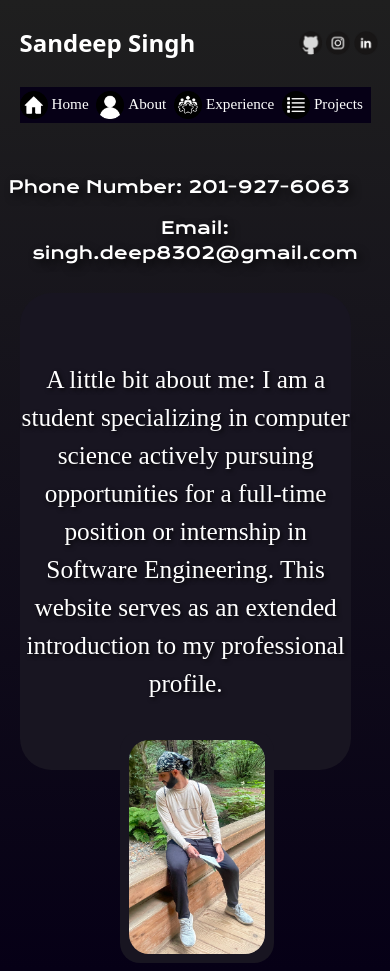
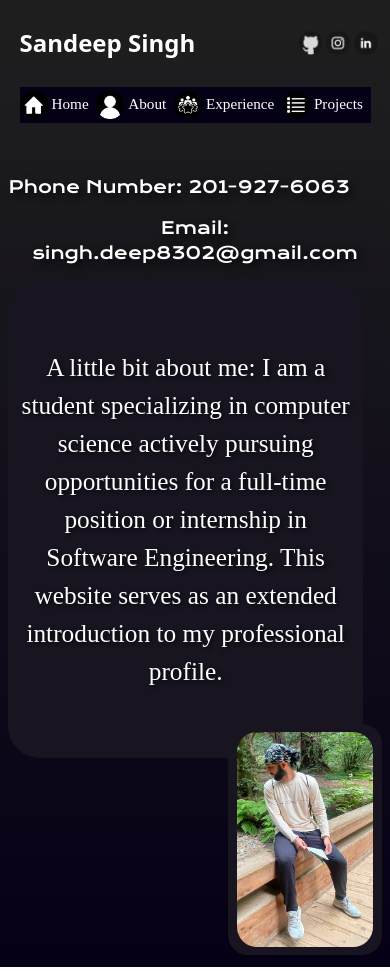
Before and after one commit to SandeepS3/personal-website, a React (Create React App) app: page /about in a window 390 px wide. Built offline with nearby package versions, Linux system fonts and the light colour scheme; a web font is replaced by a local one.

Commit message:
fix about  mobile

```diff
--- a/src/pages/AboutStyles.js
+++ b/src/pages/AboutStyles.js
@@ -79,7 +79,8 @@ const mediaStyles = {
     fontSize: "3vh",
     paddingTop: "8vh",
     paddingBottom: "8vh",
-    margin: "3vw",
+    paddingLeft: "3vw",
+    paddingRight: "3vw",
     textShadow: "0.125rem 0.125rem 0.25rem rgba(0, 0, 0, 0.8)",
     backgroundColor: "#181521",
     borderRadius: "1.25em",
@@ -91,7 +92,7 @@ const mediaStyles = {
   rightHalf: {
     flex: 1,
     display: "flex",
-    justifyContent: "center",
+    justifyContent: "flex-end",
   },
   leftHalf: {
     flex: 1,
@@ -109,7 +110,7 @@ const mediaStyles = {
     backgroundColor: "#181521",
     borderRadius: "1.25em",
     marginTop: "-6vh",
-    marginLeft: "1vw",
+    marginLeft: "3vw",
   },
 };
 
```
